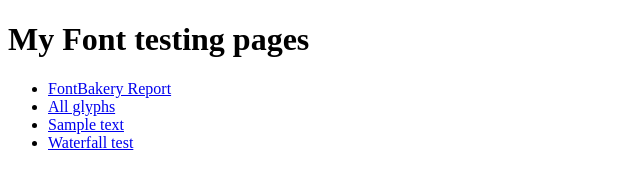
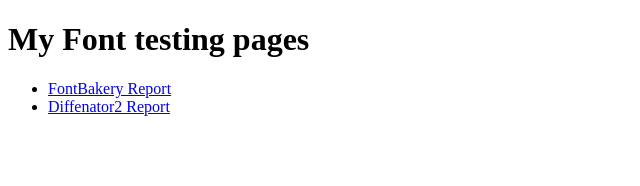
Before and after one commit to weiweihuanghuang/fragment-mono, a plain HTML site: page scripts/index.html in a window 1280 px wide. Shown: the whole page, without its empty margins (0-640 px from the left). Drawn offline with Linux system fonts and the light colour scheme.

Commit message:
Updated googlefonts-project-template version

```diff
--- a/scripts/index.html
+++ b/scripts/index.html
@@ -12,13 +12,7 @@
 				<a href="fontbakery/fontbakery-report.html">FontBakery Report</a>
 			</li>
 			<li>
-				<a href="proof/glyphs.html">All glyphs</a>
-			</li>
-			<li>
-				<a href="proof/text.html">Sample text</a>
-			</li>
-			<li>
-				<a href="proof/waterfall.html">Waterfall test</a>
+				<a href="proof/diffenator2-report.html">Diffenator2 Report</a>
 			</li>
 		</ul>
 	</body>
```
Also changed, not shown: requirements.txt, 3 other files.
